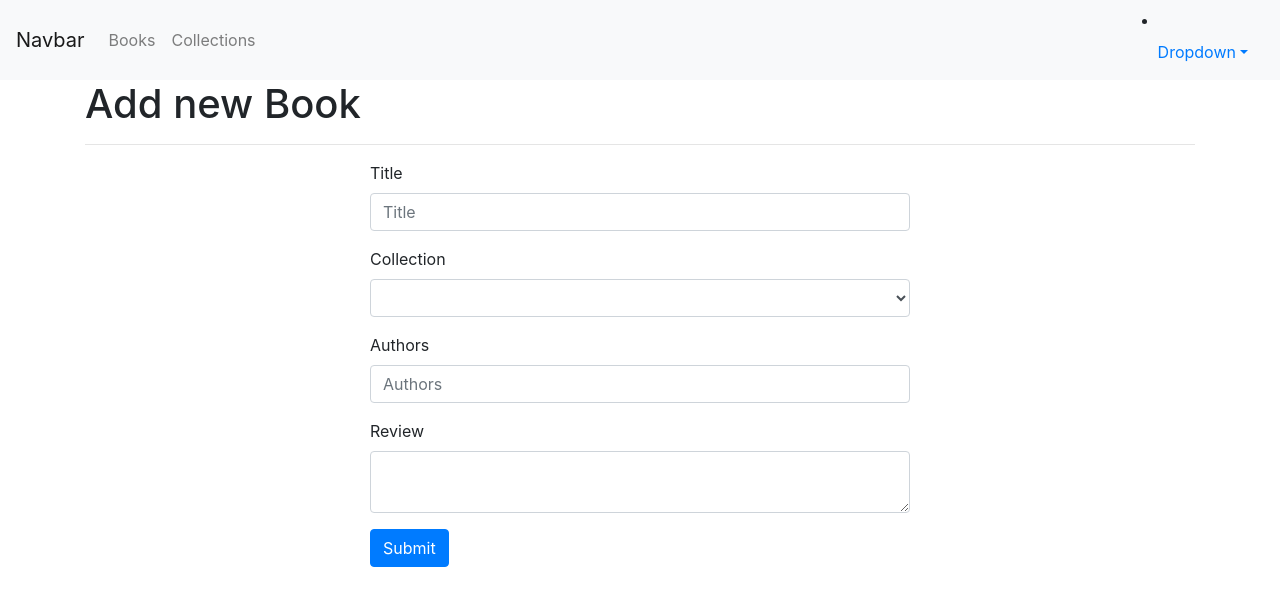
After one commit to endlesskwazar/node-js-examples, a Node server app: page /books/create in a window 1280 px wide. The commit adds this page. Shown: the top 606 px of the page. Run offline with Node 20, Linux system fonts and the light colour scheme; a user stored in the database is signed in; tables that the repository leaves empty hold one stand-in row (values such as "Sample post"); lists and menus that the app fills with data are empty; some libraries are stand-ins or nearby versions.

Commit message:
partially done book controller

```diff
--- a/controllers/book-controller.js
+++ b/controllers/book-controller.js
@@ -1,9 +1,65 @@
-const get = (req, res) => {
+const {Book, Collection} = require('../models');
 
+const getAll = (req, res) => {
+    Collection.findAll({
+        where: {
+            userId: req.userId
+        },
+        include: [{all:true}]
+    })
+    .then(collections => {
+        const books = [];
+        collections.forEach(collection => {
+           if(collection.Books) {
+               books.push({
+                   collection: collection.title,
+                   data: [...collection.Books]
+               });
+           }
+        });
+        res.render('books/index', {books});
+    })
+    .catch(err => {
+        console.log(err);
+    });
+}
+
+const getForm = (req, res) => {
+    Collection.findAll({where: {userId:req.userId}})
+    .then(collections => {
+        res.render('books/create', {collections});
+    })
+    .catch(err => {
+        console.log(err);
+    });
 }
 
 const post = (req, res) => {
+    const {title, collection, authors, review} = req.body;
+    const book = Book.build({
+        title, collectionId:collection, authors, review
+    })
+    book.validate()
+    .then(() => {
+        return book.save()
+    })
+    .then(() => {
+        res.redirect('/books');
+    })
+    .catch(err => {
+        console.log(err);
+    });
+}
 
+const getUpdate = async (req, res) => {
+    try {
+        const book = await Book.findOne({where: {id: req.params.id}, include: [{all: true}]});
+        const collections = await Collection.findAll({where:{userId: req.userId}});
+        res.render('books/update', {book, collections});
+    }
+    catch(e) {
+        console.log(e);
+    }
 }
 
 const put = (req, res) => {
@@ -11,7 +67,10 @@ const put = (req, res) => {
 }
 
 const remove = (req, res) => {
-
+    Book.findByPk(req.params.id)
+    .then(book => book.destroy())
+    .then(() => res.redirect('/books'))
+    .catch((err) => console.log(err));
 }
 
-exports.bookController = { get, post, put, remove };
+exports.bookController = { getAll, getForm, post, getUpdate, put, remove };
--- a/controllers/index.js
+++ b/controllers/index.js
@@ -3,9 +3,11 @@ const {homeController} = require('./home-controller');
 const {loginController} = require('./login-controller');
 const {logoutController} = require('./logout-controller');
 const {collectionController} = require('./collection-controller');
+const {bookController} = require('./book-controller');
 
 exports.registerController = registerController;
 exports.homeController = homeController;
 exports.loginController = loginController;
 exports.logoutController = logoutController;
 exports.collectionController = collectionController;
+exports.bookController = bookController;
--- a/index.js
+++ b/index.js
@@ -4,6 +4,7 @@ const exphbs  = require('express-handlebars');
 const bodyParser = require('body-parser');
 const session = require('express-session');
 const methodOverride = require('method-override');
+const helpers = require('handlebars-helpers')();
 
 const {routes} = require('./routes');
 
@@ -26,7 +27,7 @@ app.use(session(sess));
 app.use(cookieParser());
 app.use(bodyParser.urlencoded({ extended: false }));
 app.use(methodOverride('_method'));
-app.engine('handlebars', exphbs());
+app.engine('handlebars', exphbs({defaultLayout: 'main', extname: '.handlebars', helpers: {helpers}}));
 app.set('view engine', 'handlebars');
 app.use(routes);
 
--- a/package.json
+++ b/package.json
@@ -17,6 +17,7 @@
     "express": "^4.17.1",
     "express-handlebars": "^3.1.0",
     "express-session": "^1.17.0",
+    "handlebars-helpers": "^0.10.0",
     "mariadb": "^2.1.2",
     "method-override": "^3.0.0",
     "nodemon": "^1.19.4",
--- a/routes/index.js
+++ b/routes/index.js
@@ -5,6 +5,7 @@ const {loginController} = require('../controllers');
 const {logoutController} = require('../controllers');
 const {protect} = require('../middlewares/protect');
 const {collectionController} = require('../controllers');
+const {bookController} = require('../controllers');
 
 router = express.Router();
 
@@ -25,5 +26,10 @@ router.post('/collections/create', protect, collectionController.post);
 router.delete('/collections/:id', protect, collectionController.remove);
 
 // Books
+router.get('/books', protect, bookController.getAll);
+router.get('/books/create', protect, bookController.getForm);
+router.post('/books/create', protect, bookController.post);
+router.delete('/books/:id', protect, bookController.remove);
+router.get('/books/update/:id', protect, bookController.getUpdate);
 
 exports.routes = router;
--- /dev/null
+++ b/views/books/create.handlebars
@@ -0,0 +1,41 @@
+<h1>Add new Book</h1>
+
+<hr>
+
+<div class="row">
+    <div class="col-md-6 mx-auto">
+
+        {{#if err}}
+            {{#each err.errors}}
+                <div class="alert alert-danger" role="alert">{{message}}</div>
+            {{/each}}
+        {{/if}}
+
+        <form method="POST">
+            <div class="form-group">
+                <label for="title">Title</label>
+                <input type="text" class="form-control" id="title" placeholder="Title" name="title">
+            </div>
+            <div class="form-group">
+                <label for="collection">Collection</label>
+                <select name="collection" id="collection" class="form-control">
+                    {{#each collections}}
+                    <option value="{{id}}">{{title}}</option>
+                    {{/each}}
+                </select>
+            </div>
+            <div class="form-group">
+                <label for="authors">Authors</label>
+                <input type="text" class="form-control" id="authors" placeholder="Authors" name="authors">
+            </div>
+            <div class="form-group">
+                <label for="review">Review</label>
+                <textarea type="text" class="form-control" id="review" placeholder="Review" name="review">
+
+                </textarea>
+            </div>
+            <button type="submit" class="btn btn-primary">Submit</button>
+        </form>
+    </div>
+
+</div>
--- a/views/collections/create.handlebars
+++ b/views/collections/create.handlebars
@@ -13,7 +13,7 @@
 
         <form method="POST">
             <div class="form-group">
-                <label for="title">Login</label>
+                <label for="title">Title</label>
                 <input type="text" class="form-control" id="title" placeholder="Title" name="title">
             </div>
             <button type="submit" class="btn btn-primary">Submit</button>
--- a/views/layouts/main.handlebars
+++ b/views/layouts/main.handlebars
@@ -22,7 +22,7 @@
       <div class="collapse navbar-collapse" id="navbarsExampleDefault">
         <ul class="navbar-nav mr-auto">
           <li class="nav-item">
-            <a class="nav-link" href="#">Books</a>
+            <a class="nav-link" href="/books">Books</a>
           </li>
           <li class="nav-item">
             <a class="nav-link" href="/collections">Collections</a>
```
Also changed, not shown: views/books/index.handlebars (added, +51 -0 lines), views/books/update.handlebars (added, +41 -0 lines), README.md, 1 other file.
